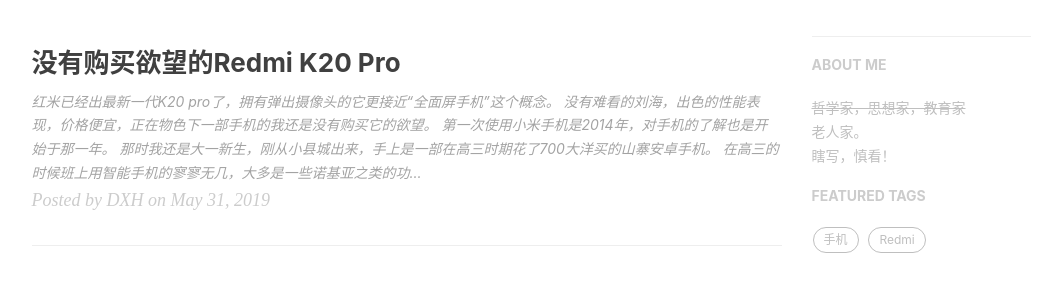
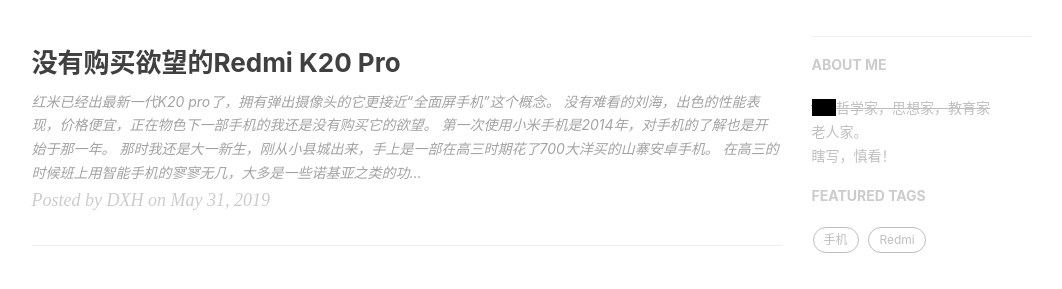
Before and after one commit to Devinteng/blog2, a Jekyll site: the page built from index.html, in a window 1280 px wide, cut to the strip 422-711 px from the top of the page. Shown: the whole strip, without its empty margins (136-1198 px from the left). Built offline with Jekyll 4.4.1, drawn with Linux system fonts in a browser that asks for light colours; nearby versions of some CDN libraries; the list of posts is cut into pages by our own code; comment, search, counter and statistics services are not loaded.

Commit message:
Update _config.yml

```diff
--- a/_config.yml
+++ b/_config.yml
@@ -75,7 +75,7 @@
 
 # Sidebar settings
 sidebar: true                           # whether or not using Sidebar.
-sidebar-about-description: <s>哲学家，思想家，教育家</s> <br/>老人家。<br/>瞎写，慎看！
+sidebar-about-description: <span class="heimu" title="test">test</span><s>哲学家，思想家，教育家</s> <br/>老人家。<br/>瞎写，慎看！
 sidebar-avatar:  false    # use absolute URL, seeing it's used in both `/` and `/about/`
 
 
```
